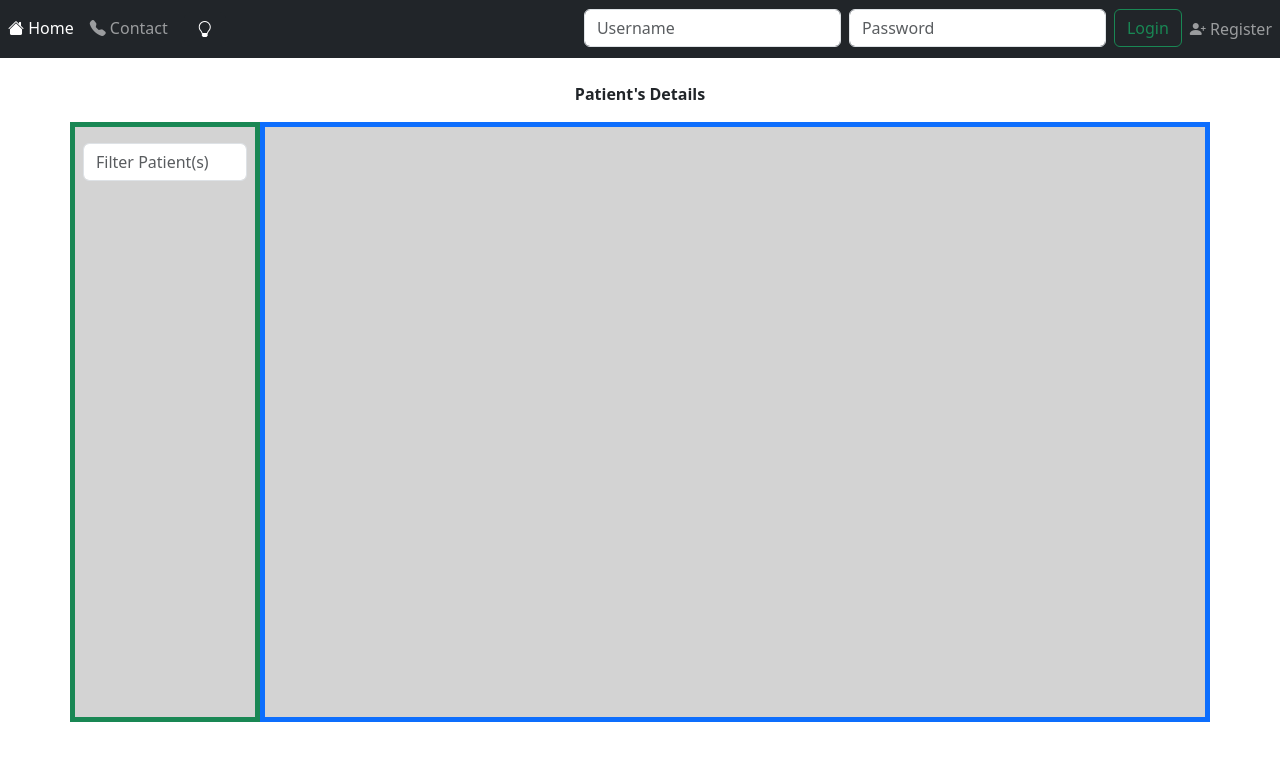
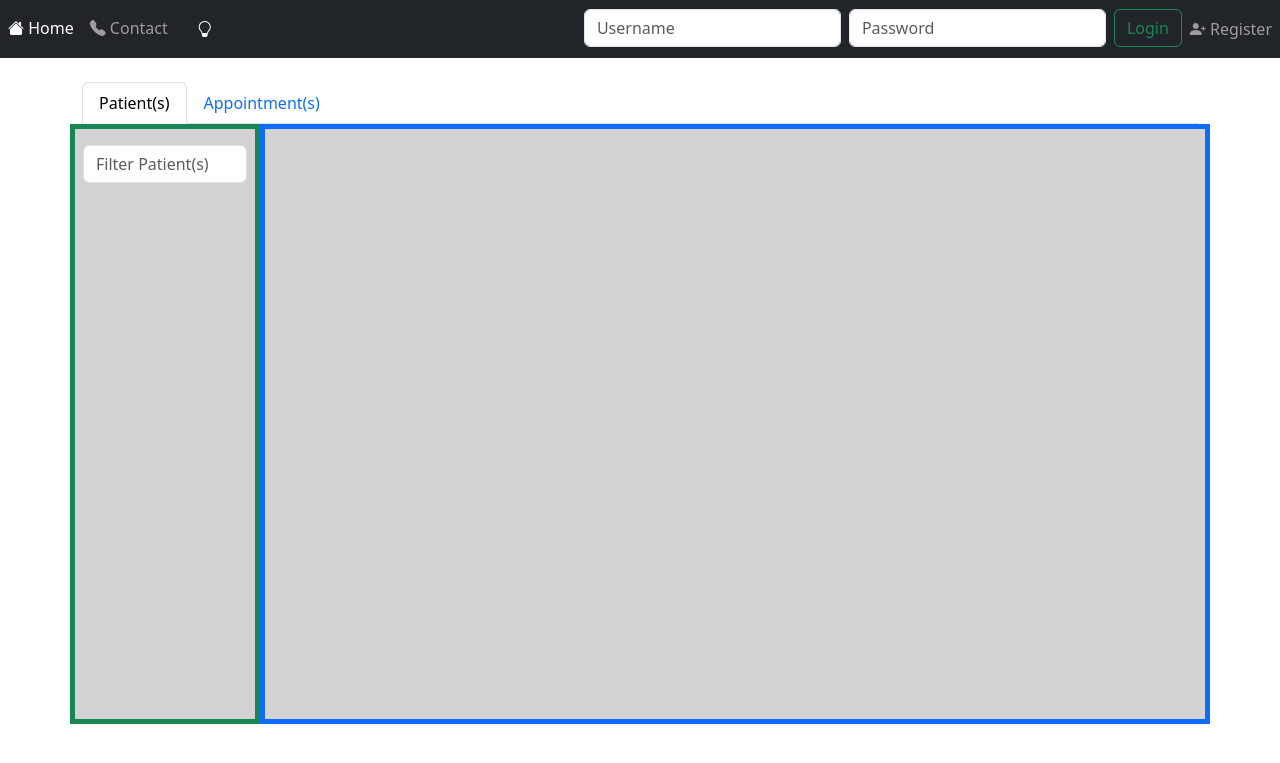
Before and after one commit to sanj-04/Hospital-Management-System, a Django app: page /adminpg in a window 1280 px wide. Shown: the top 763 px of the page. Run offline with Django 5.2, Linux system fonts and the light colour scheme; data that the repository does not hold is empty; some libraries are stand-ins or nearby versions.

Commit message:
remaned project

```diff
--- a/src/templates/admin_home.html
+++ b/src/templates/admin_home.html
@@ -31,9 +31,9 @@
 {% endblock styles %}
 
 {% block content %}
-<nav>
+<nav hidden>
   <ul class="pagination justify-content-center scrollable-div" id="legend">
-    <strong>Patient's Details</strong>
+    <strong></strong>
   </ul>
 </nav>
 
@@ -64,6 +64,16 @@
   {% endfor %}
 </datalist>
 
+<ul class="nav nav-tabs" id="myTab" role="tablist">
+  <li class="nav-item" role="presentation">
+    <button class="nav-link active" id="patient_list" data-bs-toggle="tab" data-bs-target="#patient_tab">Patient(s)</button>
+  </li>
+  <li class="nav-item" role="presentation">
+    <button class="nav-link" id="appointment_list" data-bs-toggle="tab" data-bs-target="#appointment_tab">Appointment(s)</button>
+  </li>
+</ul>
+<div class="tab-content" id="myTabContent">
+  <div class="tab-pane fade show active" id="patient_tab" role="tabpanel" aria-labelledby="patient_tab">
     <div class="row">
       <div class="col-2 border border-success p-2 mb-2 border-5" id="patient_list_div">
         <input type="text" onkeyup="filter_patient()" id="id_filter_patient" class="form-control my-2" placeholder="Filter Patient(s)">
@@ -142,6 +152,10 @@
             </div>
           </div>
         </div>
+      </div>
+    </div>
+  </div>
+  <div class="tab-pane fade" id="appointment_tab" role="tabpanel" aria-labelledby="appointment_tab">...</div>
 </div>
 
   <script type="application/javascript">
--- a/src/templates/base.html
+++ b/src/templates/base.html
@@ -78,7 +78,7 @@
 			});
 		</script>
 		{% endif %}
-		<title>{% block title %}eSpace{% endblock title %}</title>
+		<title>{% block title %}MedIQ{% endblock title %}</title>
 	</head>
 	<body class="text-white bg-dark" id="bgTag" {% block bodyTag %}{% endblock bodyTag %}>
 		{% block javascriptEnd %}{% endblock javascriptEnd %}
--- a/src/templates/baseFull.html
+++ b/src/templates/baseFull.html
@@ -44,7 +44,7 @@
 			});
 		</script>
 		{% endif %}
-    <title>{% block title %}eSpace{% endblock title %}</title>
+    <title>{% block title %}MedIQ{% endblock title %}</title>
   </head>
   <body class="text-white bg-dark" id="bgTag"><!-- class="dark-mode"-->
     <main role="main" class="container">
```
Lines whose indentation alone changed are shown as unchanged.
